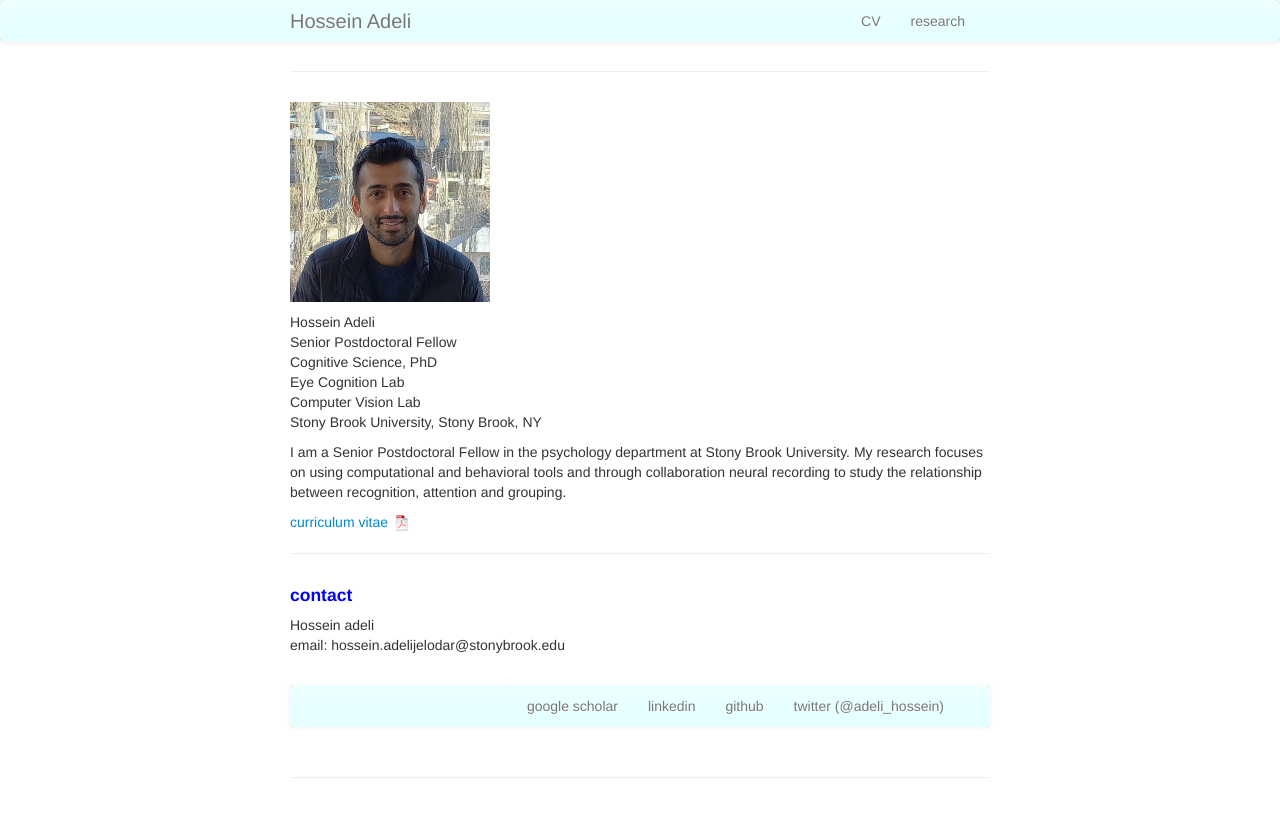
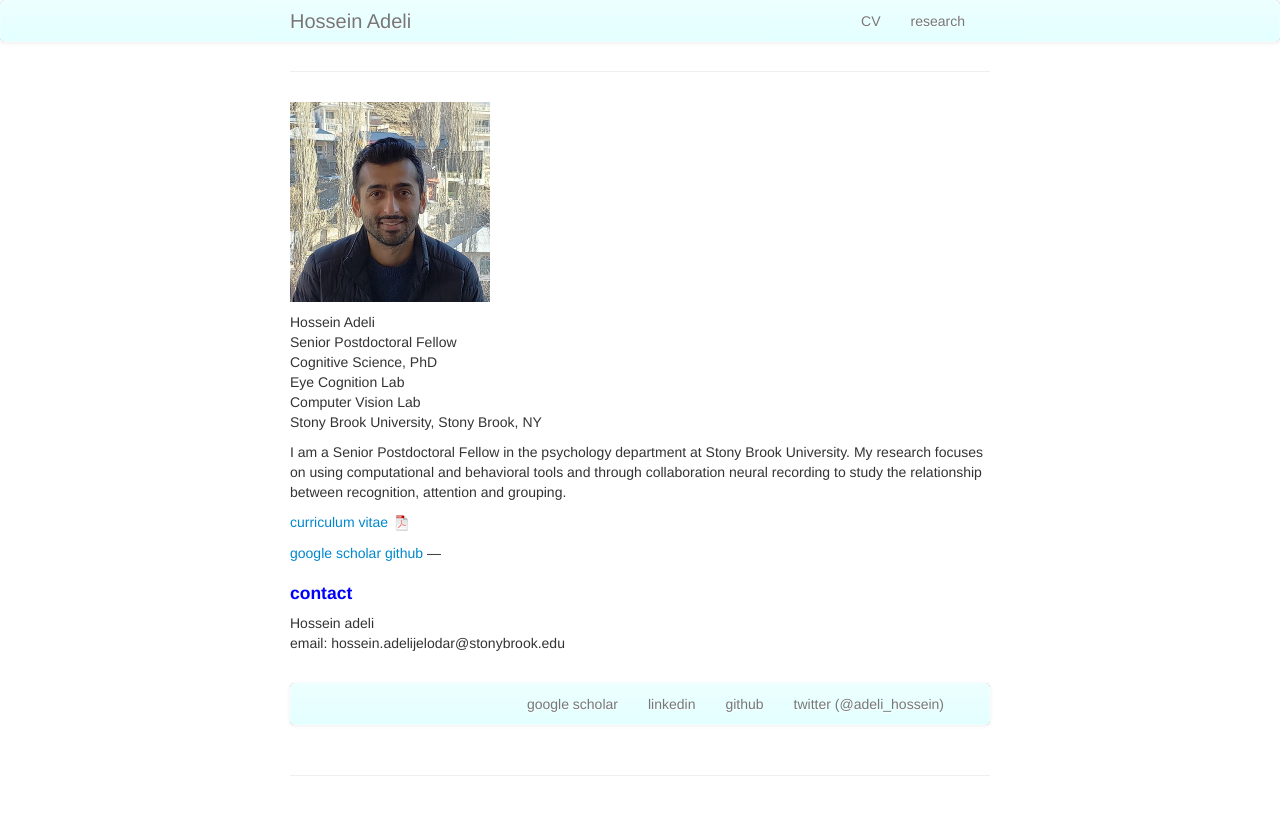
Before and after one commit to Hosseinadeli/hosseinadeli.github.io, a Jekyll site: the page built from index.md, in a window 1280 px wide. Shown: the top 817 px of the page. Built offline with Jekyll 4.4.1, drawn with Linux system fonts in a browser that asks for light colours; our own code applies the rules of GitHub Pages for plain Markdown files.

Commit message:
Update index.md

```diff
--- a/index.md
+++ b/index.md
@@ -18,6 +18,8 @@ I am a Senior Postdoctoral Fellow in the psychology department  at Stony Brook U
 
 [curriculum vitae ![CV as pdf]({{ BASE_PATH }}/pages/icons16/pdf-icon.png)]({{ BASE_PATH }}/assets/CV_Hossein_Adeli_website.pdf)<br/>
 
+[google scholar](https://scholar.google.com/citations?hl=en&user=EdIFZpQAAAAJ)
+[github](https://github.com/Hosseinadeli)
 ---
 
 <div class="container">
```
